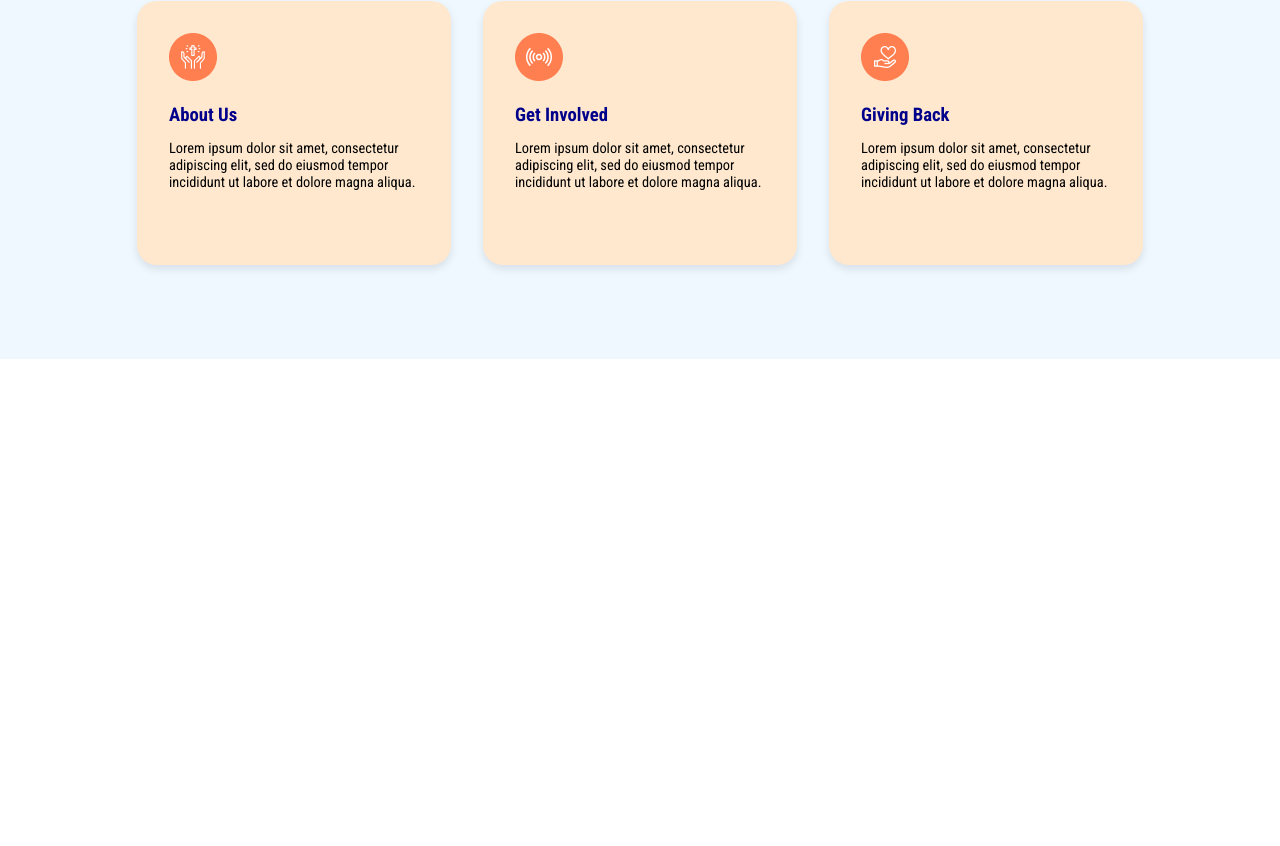
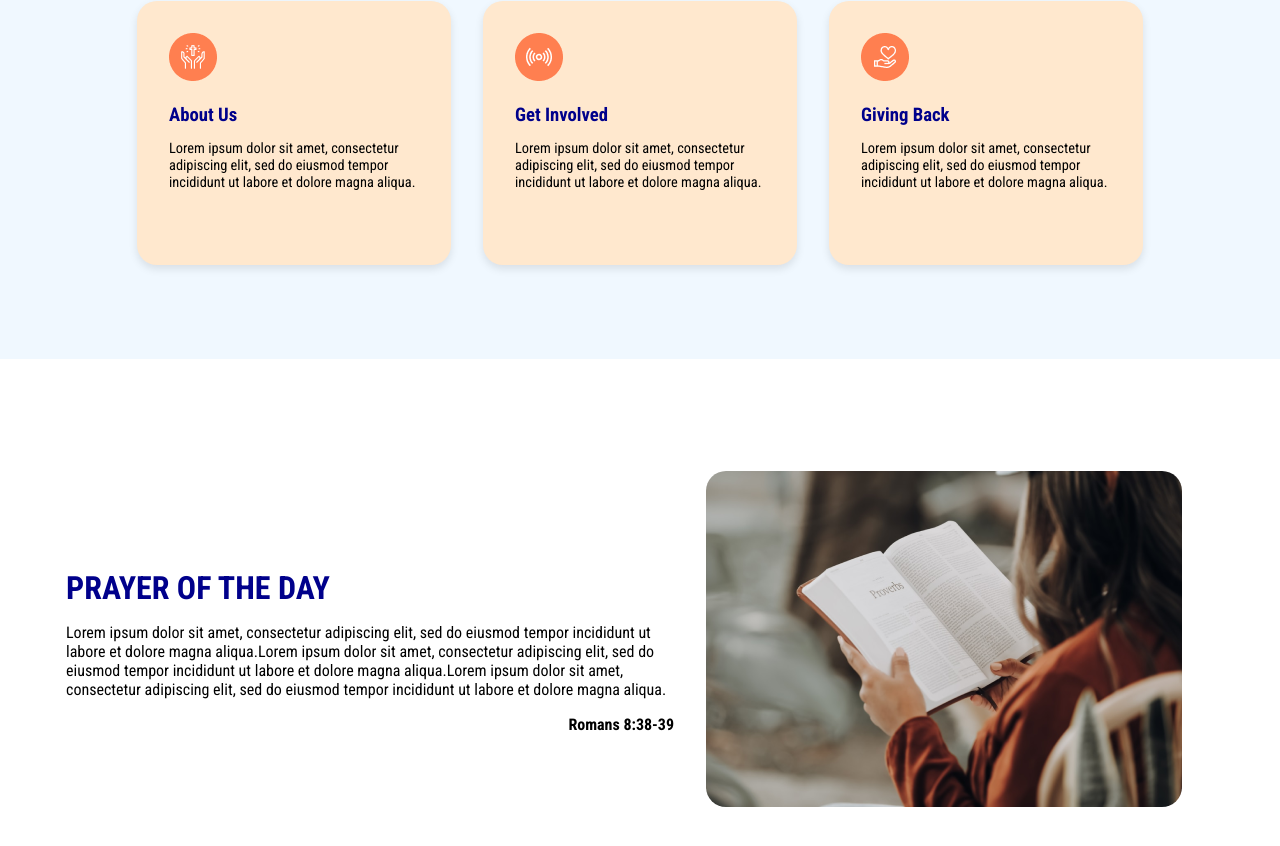
Before and after one commit to Tendaishe/glc_website, a React (Vite) app in the folder glc_frontend/: page / in a window 1280 px wide. Shown: the part 736-1582 px from the top of the page. Before the commit the page ends 1095 px from the top, so only its background shows below. Built offline with nearby package versions, Linux system fonts and the light colour scheme.

Commit message:
Added Bible Section

```diff
--- a/glc_frontend/src/assets/images/index.ts
+++ b/glc_frontend/src/assets/images/index.ts
@@ -1,2 +1,4 @@
 export { default as Banner1Img } from "./banner1.jpg";
 export { default as Banner2Img } from "./banner2.jpg";
+
+export { default as ReadingImg } from "./Reading.png";
--- /dev/null
+++ b/glc_frontend/src/components/BibleSection/BibleSection.css
@@ -0,0 +1,50 @@
+.bible-section-container {
+    display: flex;
+    justify-content: center;
+    align-items: center;
+    background-color: #fff;
+    padding: 2rem;
+    height: 500px;
+}
+
+.bible-text-container {
+    max-width: 50%;
+}
+
+.bible-text-container h1 {
+    color: var(--heading-color);
+    margin-bottom: 1rem;
+}
+
+.bible-text-container p {
+    color: var(--text-color);
+    margin-bottom: 1rem;
+}
+
+.bible-text-container cite {
+    display: block;
+    color: var(--text-color);
+    font-weight: bold;
+    font-style: normal;
+    text-align: end;
+}
+
+.bible-image-container {
+    max-width: 80%;
+    padding: 2rem;
+}
+
+.bible-image-container img {
+    width: 100%;
+    height: auto;
+    object-fit: cover;
+    border-radius: 20px;
+}
+
+@media (max-width: 768px) {
+    .bible-section-container {
+        height: auto;
+        flex-direction: column;
+        text-align: center;
+    }
+}
--- /dev/null
+++ b/glc_frontend/src/components/BibleSection/BibleSection.tsx
@@ -0,0 +1,27 @@
+import "./BibleSection.css"; // Make sure to create and include this CSS file
+import { ReadingImg } from "../../assets/images";
+
+const BibleSection = () => {
+    return (
+        <div className="bible-section-container">
+            <div className="bible-text-container">
+                <h1>PRAYER OF THE DAY</h1>
+                <p>
+                    Lorem ipsum dolor sit amet, consectetur adipiscing elit, sed
+                    do eiusmod tempor incididunt ut labore et dolore magna
+                    aliqua.Lorem ipsum dolor sit amet, consectetur adipiscing
+                    elit, sed do eiusmod tempor incididunt ut labore et dolore
+                    magna aliqua.Lorem ipsum dolor sit amet, consectetur
+                    adipiscing elit, sed do eiusmod tempor incididunt ut labore
+                    et dolore magna aliqua.
+                </p>
+                <cite>Romans 8:38-39</cite>
+            </div>
+            <div className="bible-image-container">
+                <img src={ReadingImg} alt="Person reading a Bible" />
+            </div>
+        </div>
+    );
+};
+
+export default BibleSection;
--- a/glc_frontend/src/components/Navbar/Navbar.css
+++ b/glc_frontend/src/components/Navbar/Navbar.css
@@ -14,7 +14,7 @@
 }
 
 .navbar-menu {
-    margin-left: 3rem;
+    margin-left: 2rem;
     width: 100%;
     display: flex;
     justify-content: space-between;
@@ -48,7 +48,6 @@
 
 .navbar-item a:hover {
     color: var(--secondary-color);
-
     text-decoration: underline;
 }
 
@@ -58,7 +57,7 @@
 
 .navbar-button {
     padding: 0.7rem 1.5rem;
-    margin: 0 2rem;
+    margin: 0 0.5rem;
     background-color: var(--secondary-color);
     border: none;
     color: var(--text-white-color);
--- a/glc_frontend/src/components/index.ts
+++ b/glc_frontend/src/components/index.ts
@@ -1,3 +1,4 @@
 export { default as Navbar } from "./Navbar/Navbar";
 export { default as Banner } from "./Banner/Banner";
 export { default as OurVision } from "./OurVision/OurVision";
+export { default as BibleSection } from "./BibleSection/BibleSection";
--- a/glc_frontend/src/pages/Home/Home.tsx
+++ b/glc_frontend/src/pages/Home/Home.tsx
@@ -1,10 +1,11 @@
-// import Banner from "../../components/Banner/Banner";
-import { Banner, OurVision } from "../../components/index";
+import { Banner, OurVision, BibleSection } from "../../components/index";
+
 const Home = () => {
     return (
         <>
             <Banner></Banner>
             <OurVision></OurVision>
+            <BibleSection></BibleSection>
         </>
     );
 };
```
Also changed, not shown: glc_frontend/src/assets/images/Reading.png (added).
